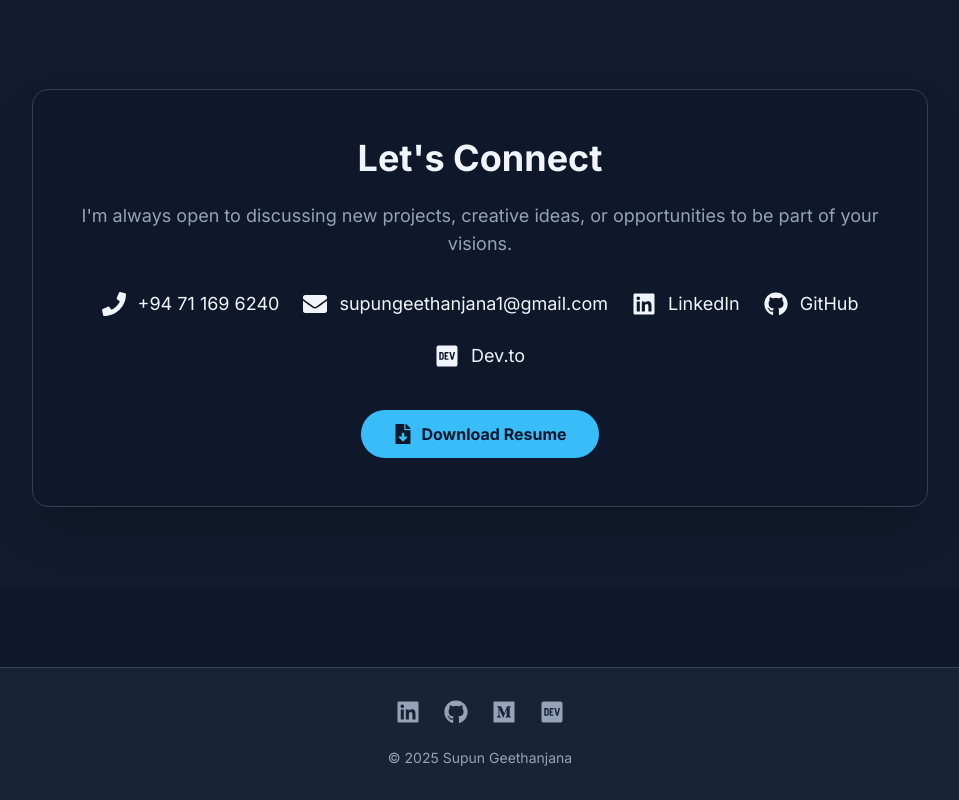
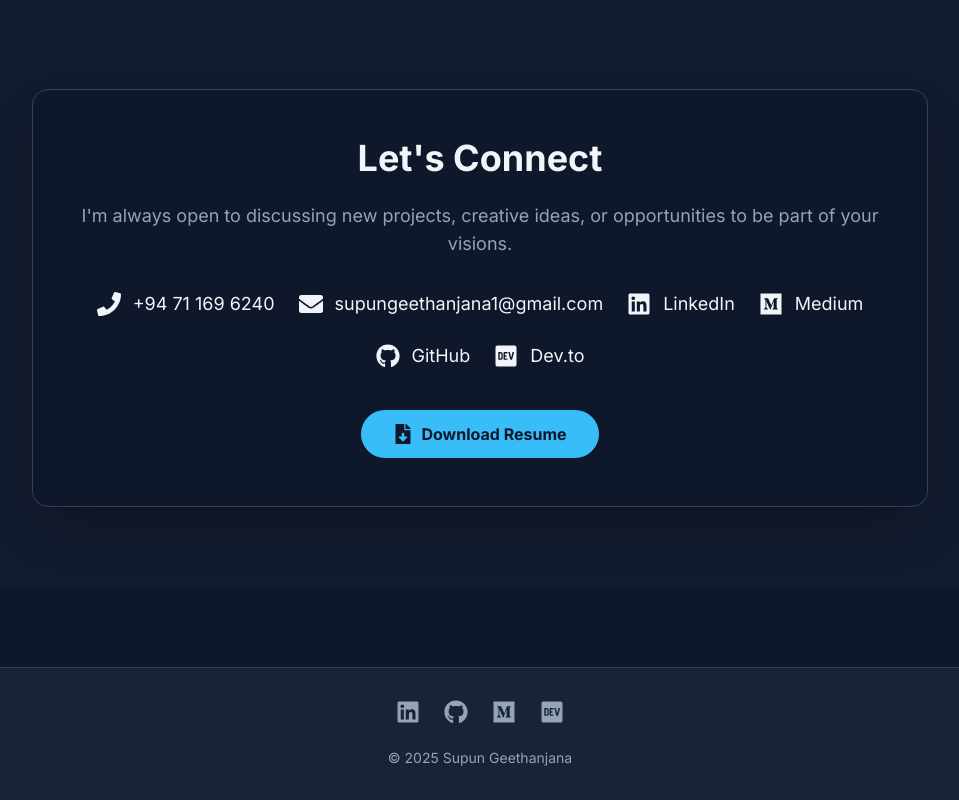
Before and after one commit to SupunGeethanjana/SupunGeethanjana.github.io, a React (Vite) app: page / in a window 1280 px wide. Shown: the part 4897-5697 px from the top of the page, without its empty margins (160-1119 px from the left). Built offline with nearby package versions, Linux system fonts and the light colour scheme.

Commit message:
update url

```diff
--- a/src/sections/Contact.jsx
+++ b/src/sections/Contact.jsx
@@ -1,6 +1,6 @@
 import React from 'react';
 import { motion } from 'framer-motion';
-import { FaEnvelope, FaLinkedin, FaGithub, FaFileDownload, FaPhone, FaDev } from 'react-icons/fa';
+import { FaEnvelope, FaLinkedin, FaGithub, FaFileDownload, FaPhone, FaDev, FaMedium } from 'react-icons/fa';
 
 const Contact = () => {
     return (
@@ -31,6 +31,10 @@ const Contact = () => {
                             <FaLinkedin size={24} />
                             <span>LinkedIn</span>
                         </a>
+                        <a href="https://blog.supungeethanjana.com/" target="_blank" rel="noopener noreferrer" className="flex items-center space-x-3 text-text hover:text-accent transition-colors text-lg">
+                            <FaMedium size={24} />
+                            <span>Medium</span>
+                        </a>
                         <a href="https://github.com/SupunGeethanjana" target="_blank" rel="noopener noreferrer" className="flex items-center space-x-3 text-text hover:text-accent transition-colors text-lg">
                             <FaGithub size={24} />
                             <span>GitHub</span>
```
Also changed, not shown: 1 other file (tests, documents, lock files or other folders).
